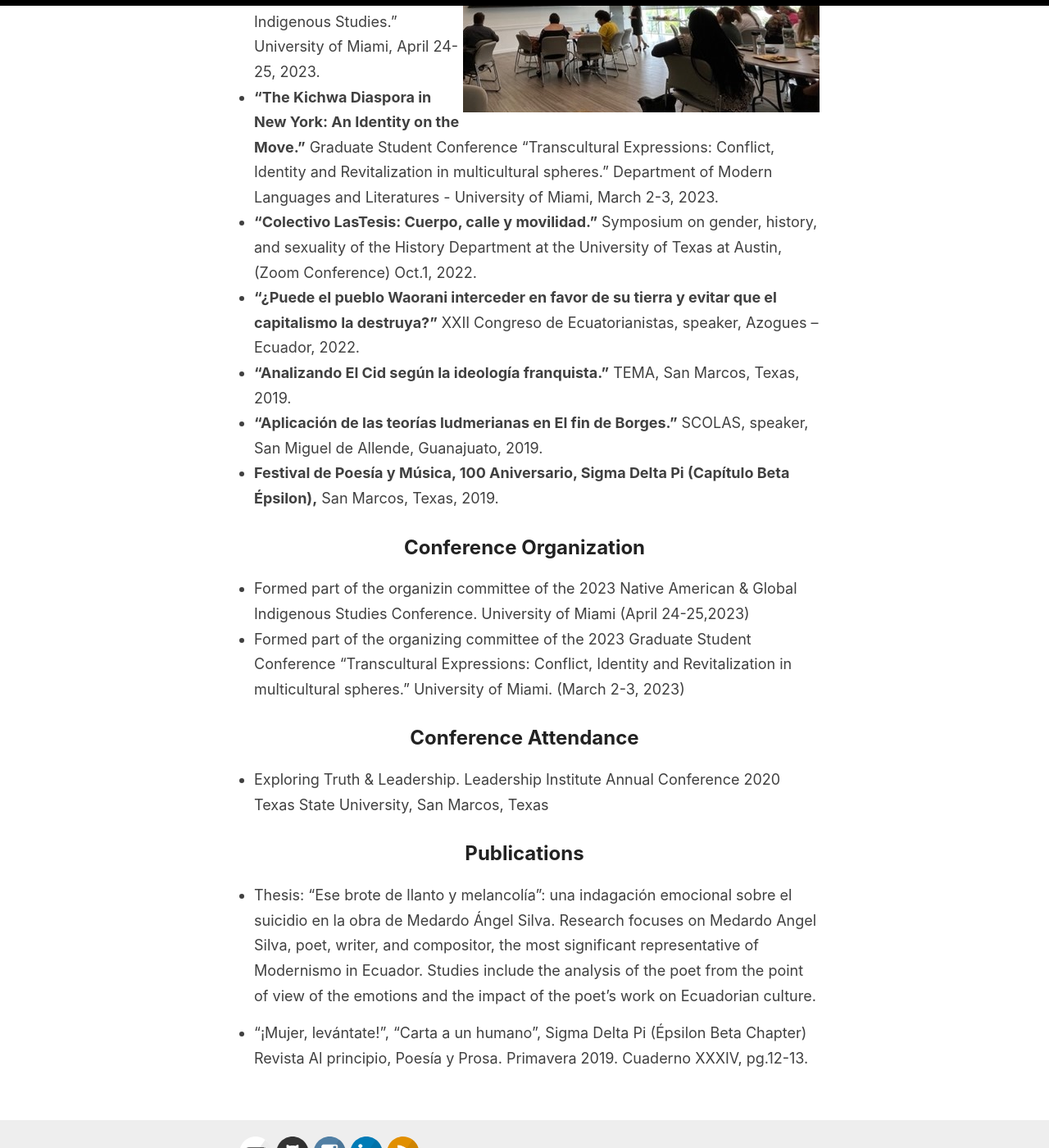
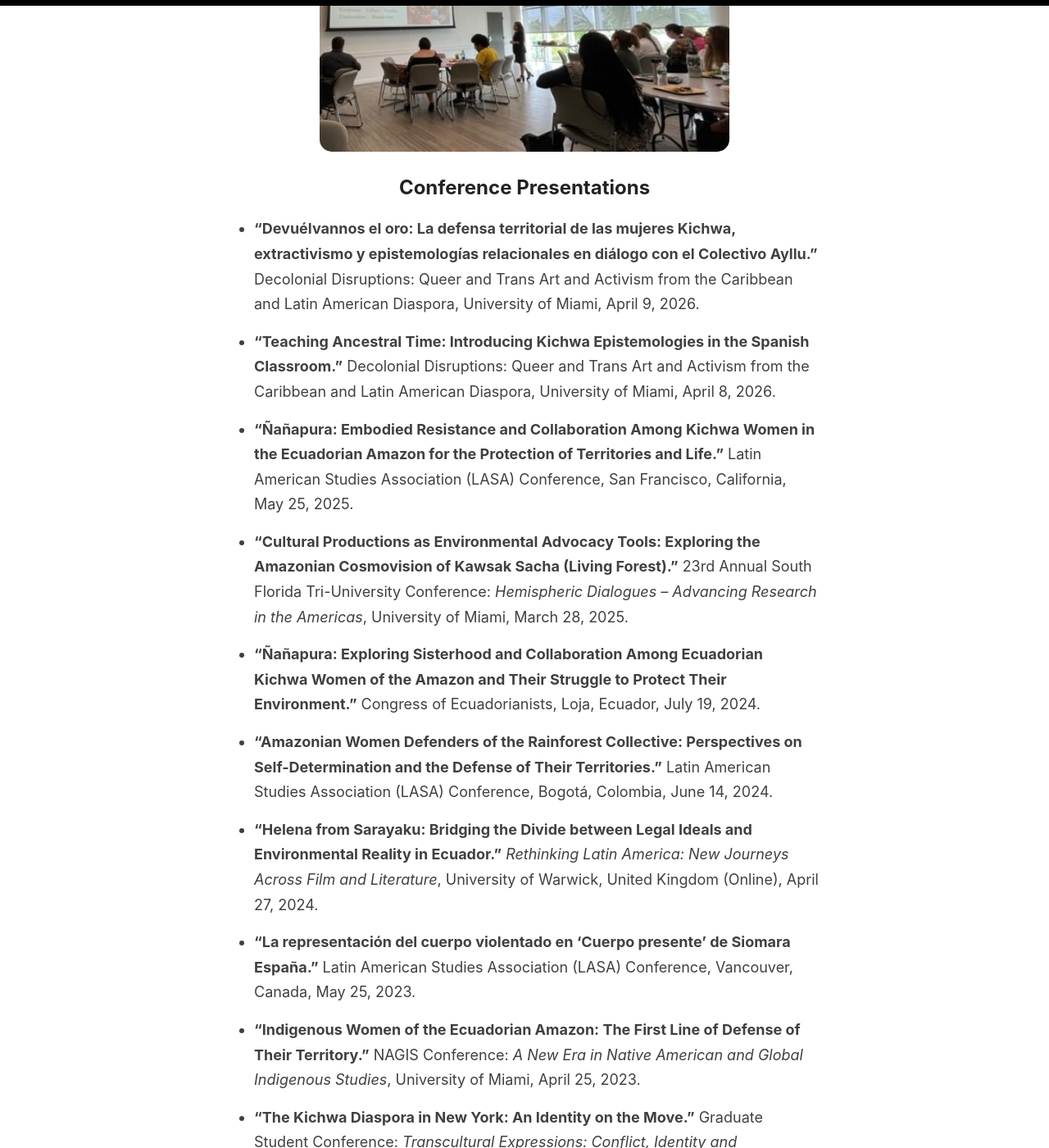
Before and after one commit to lulischmader/lulischmader.github.io, a Jekyll site: the page built from _pages/talks.md, in a window 1280 px wide and 1400 px high, scrolled down 482 px. Shown: the whole window at 82% size. Built offline with Jekyll 4.4.1, drawn with Linux system fonts in a browser that asks for light colours; some of the changed text lies outside the part shown.

Commit message:
Update talks.md

```diff
--- a/_pages/talks.md
+++ b/_pages/talks.md
@@ -3,25 +3,59 @@
 title: Conferences and Publications
 permalink: /talks/
 ---
+
+# Conferences and Publications
+
+<p align="center">
+  <img src="/images/Nagis_conference.png" alt="Presenting at NAGIS Conference" width="500" style="border-radius: 15px;">
+</p>
+
 ## Conference Presentations
-<img src="/images/Nagis_conference.png" alt="Presenting at Nagis Conference" align="right">
-- **"Indigenous Women of the Ecuadorian Amazon: The First Line of Defense of their Territory."** NAGIS conference "A New Era in Native American & Global Indigenous Studies." University of Miami, April 24-25, 2023.
-- **"The Kichwa Diaspora in New York: An Identity on the Move."** Graduate Student Conference “Transcultural Expressions: Conflict, Identity and Revitalization in multicultural spheres." Department of Modern Languages and Literatures - University of Miami, March 2-3, 2023.
-- **“Colectivo LasTesis: Cuerpo, calle y movilidad.”** Symposium on gender, history, and sexuality of the History Department at the University of Texas at Austin, (Zoom Conference) Oct.1, 2022.
-- **“¿Puede el pueblo Waorani interceder en favor de su tierra y evitar que el capitalismo la destruya?”** XXII Congreso de Ecuatorianistas, speaker, Azogues – Ecuador, 2022.
-- **“Analizando El Cid según la ideología franquista.”** TEMA, San Marcos, Texas, 2019.
-- **“Aplicación de las teorías ludmerianas en El fin de Borges.”** SCOLAS, speaker, San Miguel de Allende, Guanajuato, 2019.
-- **Festival de Poesía y Música, 100 Aniversario, Sigma Delta Pi (Capítulo Beta Épsilon),** San Marcos, Texas, 2019.
 
-## Conference Organization
-- Formed part of the organizin committee of the 2023 Native American & Global Indigenous Studies Conference. University of Miami (April 24-25,2023)
-- Formed part of the organizing committee of the 2023 Graduate Student Conference “Transcultural Expressions: Conflict, Identity and Revitalization in multicultural spheres.” University of Miami. (March 2-3, 2023)
+- **“Devuélvannos el oro: La defensa territorial de las mujeres Kichwa, extractivismo y epistemologías relacionales en diálogo con el Colectivo Ayllu.”** Decolonial Disruptions: Queer and Trans Art and Activism from the Caribbean and Latin American Diaspora, University of Miami, April 9, 2026.
 
-## Conference  Attendance
-- Exploring Truth & Leadership. Leadership Institute Annual Conference 2020 Texas State University, San Marcos, Texas
+- **“Teaching Ancestral Time: Introducing Kichwa Epistemologies in the Spanish Classroom.”** Decolonial Disruptions: Queer and Trans Art and Activism from the Caribbean and Latin American Diaspora, University of Miami, April 8, 2026.
+
+- **“Ñañapura: Embodied Resistance and Collaboration Among Kichwa Women in the Ecuadorian Amazon for the Protection of Territories and Life.”** Latin American Studies Association (LASA) Conference, San Francisco, California, May 25, 2025.
+
+- **“Cultural Productions as Environmental Advocacy Tools: Exploring the Amazonian Cosmovision of Kawsak Sacha (Living Forest).”** 23rd Annual South Florida Tri-University Conference: *Hemispheric Dialogues – Advancing Research in the Americas*, University of Miami, March 28, 2025.
+
+- **“Ñañapura: Exploring Sisterhood and Collaboration Among Ecuadorian Kichwa Women of the Amazon and Their Struggle to Protect Their Environment.”** Congress of Ecuadorianists, Loja, Ecuador, July 19, 2024.
+
+- **“Amazonian Women Defenders of the Rainforest Collective: Perspectives on Self-Determination and the Defense of Their Territories.”** Latin American Studies Association (LASA) Conference, Bogotá, Colombia, June 14, 2024.
+
+- **“Helena from Sarayaku: Bridging the Divide between Legal Ideals and Environmental Reality in Ecuador.”** *Rethinking Latin America: New Journeys Across Film and Literature*, University of Warwick, United Kingdom (Online), April 27, 2024.
+
+- **“La representación del cuerpo violentado en ‘Cuerpo presente’ de Siomara España.”** Latin American Studies Association (LASA) Conference, Vancouver, Canada, May 25, 2023.
+
+- **“Indigenous Women of the Ecuadorian Amazon: The First Line of Defense of Their Territory.”** NAGIS Conference: *A New Era in Native American and Global Indigenous Studies*, University of Miami, April 25, 2023.
+
+- **“The Kichwa Diaspora in New York: An Identity on the Move.”** Graduate Student Conference: *Transcultural Expressions: Conflict, Identity and Revitalization in Multicultural Spheres*, University of Miami, March 2, 2023.
+
+- **“Colectivo LasTesis: Cuerpo, calle y movilidad.”** Symposium on Gender, History, and Sexuality, University of Texas at Austin (Online), October 1, 2022.
+
+- **“¿Puede el pueblo Waorani interceder en favor de su tierra y evitar que el capitalismo la destruya?”** XXIII Congreso de Ecuatorianistas, Azogues, Ecuador, July 22, 2022.
+
+## Invited Talks and Guest Lectures
+
+- **Panelist, “Indigenous Grammatical Substrates of Quechuan Discourse Communities.”** American Society for Ethnohistory Conference, San Antonio, Texas, October 9, 2025.
+
+- **“Horizontal Collaboration with the Achimamas of Amupakin: The Ñañapura Theory in Action.”** Discussion on Violence Against Women, Universidad Técnica de Cotopaxi, Pujilí Extensión, Ecuador, August 1, 2024.
+
+- **Screening of the “Ñañapura” Documentary Trailer.** Special Session for SPA 322: *Latin America and the Environment*, sponsored by Native American and Global Indigenous Studies (NAGIS), University of Miami, April 11, 2024.
+
+- **“Ñañapura: Exploring Sisterhood and Collaboration Among Ecuadorian Kichwa Women of the Amazon and Their Struggle to Protect Their Environment.”** MLL Lecture Series, University of Miami, April 5, 2024.
 
 ## Publications
-- Thesis: “Ese brote de llanto y melancolía”: una indagación emocional sobre el suicidio en la obra de Medardo Ángel Silva.
-Research focuses on Medardo Angel Silva, poet, writer, and compositor, the most significant representative of Modernismo in Ecuador. Studies include the analysis of the poet from the point of view of the emotions and the impact of the poet's work on Ecuadorian culture.
 
-- “¡Mujer, levántate!”, “Carta a un humano”, Sigma Delta Pi (Épsilon Beta Chapter) Revista Al principio, Poesía y Prosa. Primavera 2019. Cuaderno XXXIV, pg.12-13.
+- **“Producciones culturales como herramientas de defensa del medio ambiente: Una exploración a la cosmovisión amazónica ecuatoriana del kawsak sacha (la selva viviente).”** *Pie de Página* 15 (2025): 55–92.
+
+- **“Colectivo LasTesis: Cuerpo, calle y movilidad.”** *Alba de América* 41 (2024): 151–166.
+
+- **“¡Mujer, levántate!”, “Carta a un humano.”** *Sigma Delta Pi (Épsilon Beta Chapter) Revista Al principio*, Cuaderno XXXIV (2019): 12–13.
+
+## Thesis and Dissertation Research
+
+- **PhD Dissertation:** *Ñañapura: Embodied Resistance to Epistemic Erasure and Extractivist Development Among Kichwa Women in the Ecuadorian Amazon.* University of Miami, 2026.
+
+- **MA Thesis:** *Ese brote de llanto y melancolía: Una indagación emocional sobre el suicidio en la obra de Medardo Ángel Silva.* Texas State University, 2020.
```
